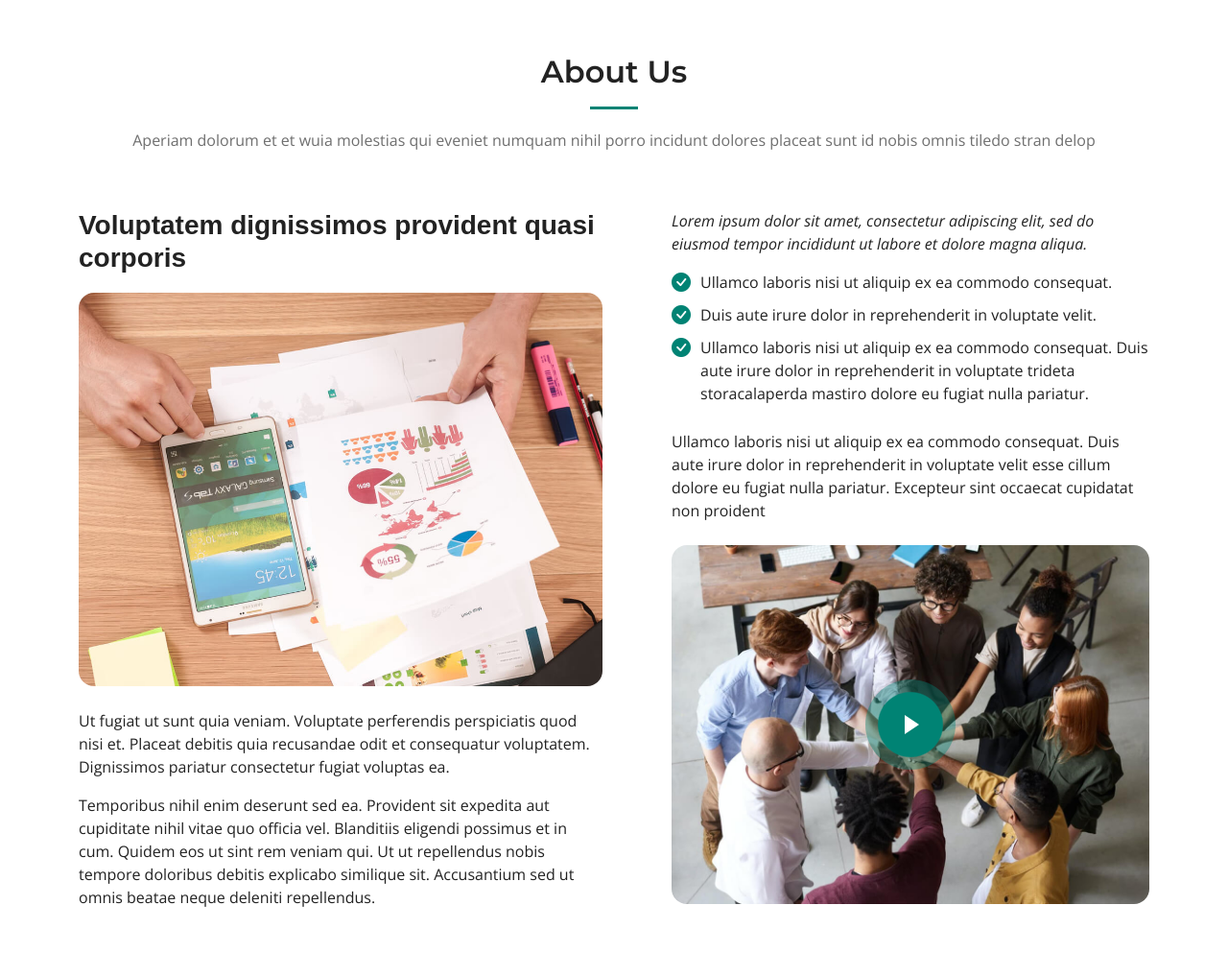
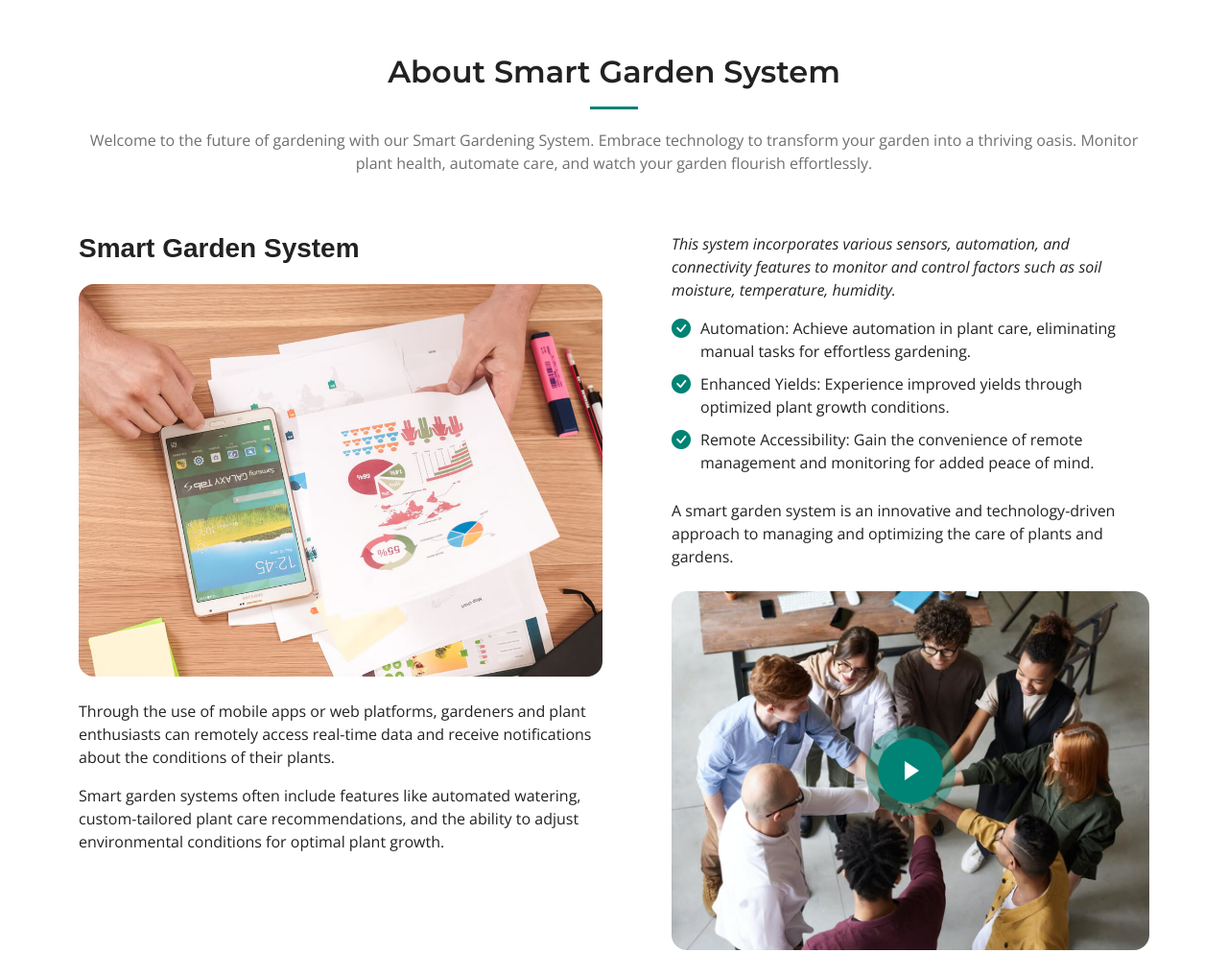
Before and after one commit to techcodebhavesh/iotcp, a plain HTML site: page index2.html in a window 1280 px wide. Shown: the part 900-1893 px from the top of the page at 96% size. Drawn offline with nearby package versions, Linux system fonts and the light colour scheme.

Commit message:
Update index2.html

```diff
--- a/index2.html
+++ b/index2.html
@@ -131,31 +131,29 @@
       <div class="container" data-aos="fade-up">
 
         <div class="section-header">
-          <h2>About Us</h2>
-          <p>Aperiam dolorum et et wuia molestias qui eveniet numquam nihil porro incidunt dolores placeat sunt id nobis omnis tiledo stran delop</p>
+          <h2>About Smart Garden System</h2>
+          <p>Welcome to the future of gardening with our Smart Gardening System. Embrace technology to transform your garden into a thriving oasis. Monitor plant health, automate care, and watch your garden flourish effortlessly.</p>
         </div>
 
         <div class="row gy-4">
           <div class="col-lg-6">
-            <h3>Voluptatem dignissimos provident quasi corporis</h3>
+            <h3>Smart Garden System</h3>
             <img src="assets/img/about.jpg" class="img-fluid rounded-4 mb-4" alt="">
-            <p>Ut fugiat ut sunt quia veniam. Voluptate perferendis perspiciatis quod nisi et. Placeat debitis quia recusandae odit et consequatur voluptatem. Dignissimos pariatur consectetur fugiat voluptas ea.</p>
-            <p>Temporibus nihil enim deserunt sed ea. Provident sit expedita aut cupiditate nihil vitae quo officia vel. Blanditiis eligendi possimus et in cum. Quidem eos ut sint rem veniam qui. Ut ut repellendus nobis tempore doloribus debitis explicabo similique sit. Accusantium sed ut omnis beatae neque deleniti repellendus.</p>
+            <p>Through the use of mobile apps or web platforms, gardeners and plant enthusiasts can remotely access real-time data and receive notifications about the conditions of their plants. </p>
+            <p>Smart garden systems often include features like automated watering, custom-tailored plant care recommendations, and the ability to adjust environmental conditions for optimal plant growth.</p>
           </div>
           <div class="col-lg-6">
             <div class="content ps-0 ps-lg-5">
               <p class="fst-italic">
-                Lorem ipsum dolor sit amet, consectetur adipiscing elit, sed do eiusmod tempor incididunt ut labore et dolore
-                magna aliqua.
+               This system incorporates various sensors, automation, and connectivity features to monitor and control factors such as soil moisture, temperature, humidity.
               </p>
               <ul>
-                <li><i class="bi bi-check-circle-fill"></i> Ullamco laboris nisi ut aliquip ex ea commodo consequat.</li>
-                <li><i class="bi bi-check-circle-fill"></i> Duis aute irure dolor in reprehenderit in voluptate velit.</li>
-                <li><i class="bi bi-check-circle-fill"></i> Ullamco laboris nisi ut aliquip ex ea commodo consequat. Duis aute irure dolor in reprehenderit in voluptate trideta storacalaperda mastiro dolore eu fugiat nulla pariatur.</li>
+                <li><i class="bi bi-check-circle-fill"></i> Automation: Achieve automation in plant care, eliminating manual tasks for effortless gardening.</li>
+                <li><i class="bi bi-check-circle-fill"></i> Enhanced Yields: Experience improved yields through optimized plant growth conditions.</li>
+                <li><i class="bi bi-check-circle-fill"></i> Remote Accessibility: Gain the convenience of remote management and monitoring for added peace of mind.</li>
               </ul>
               <p>
-                Ullamco laboris nisi ut aliquip ex ea commodo consequat. Duis aute irure dolor in reprehenderit in voluptate
-                velit esse cillum dolore eu fugiat nulla pariatur. Excepteur sint occaecat cupidatat non proident
+               A smart garden system is an innovative and technology-driven approach to managing and optimizing the care of plants and gardens.
               </p>
 
               <div class="position-relative mt-4">
```
